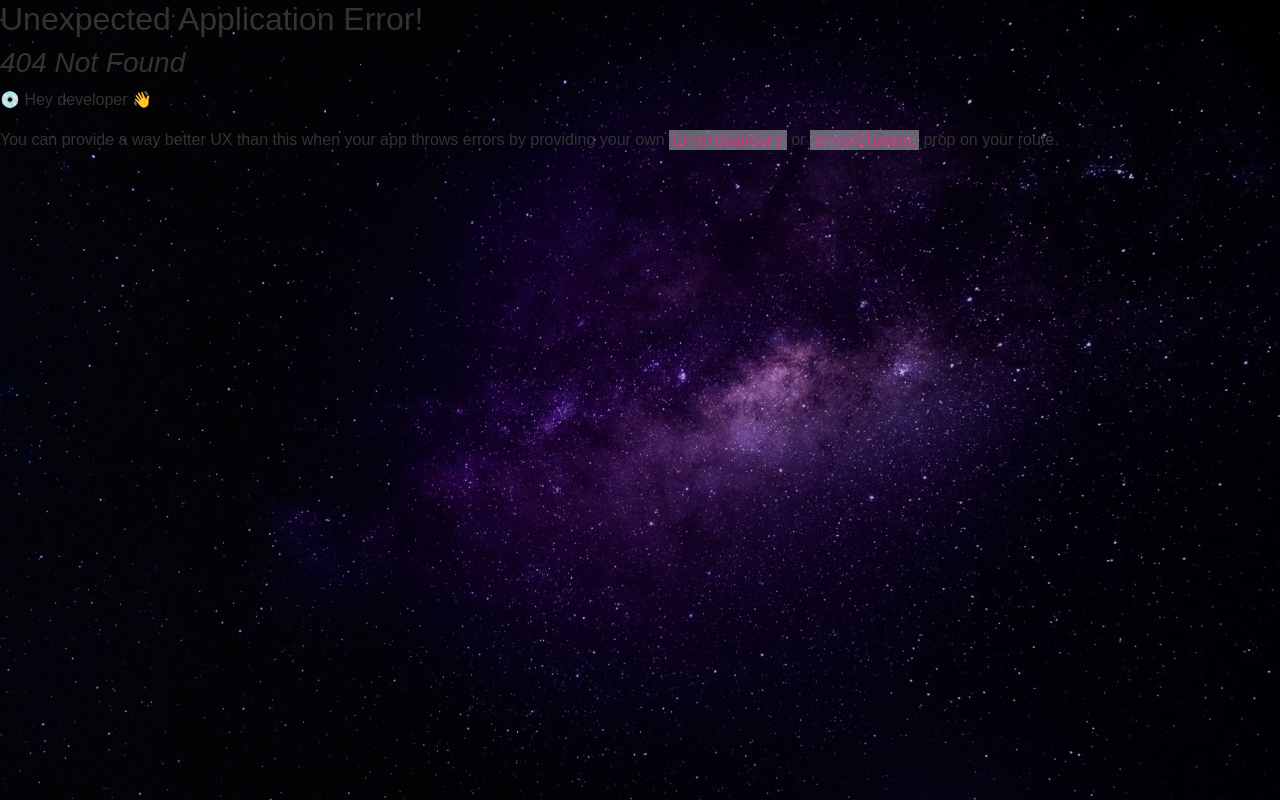
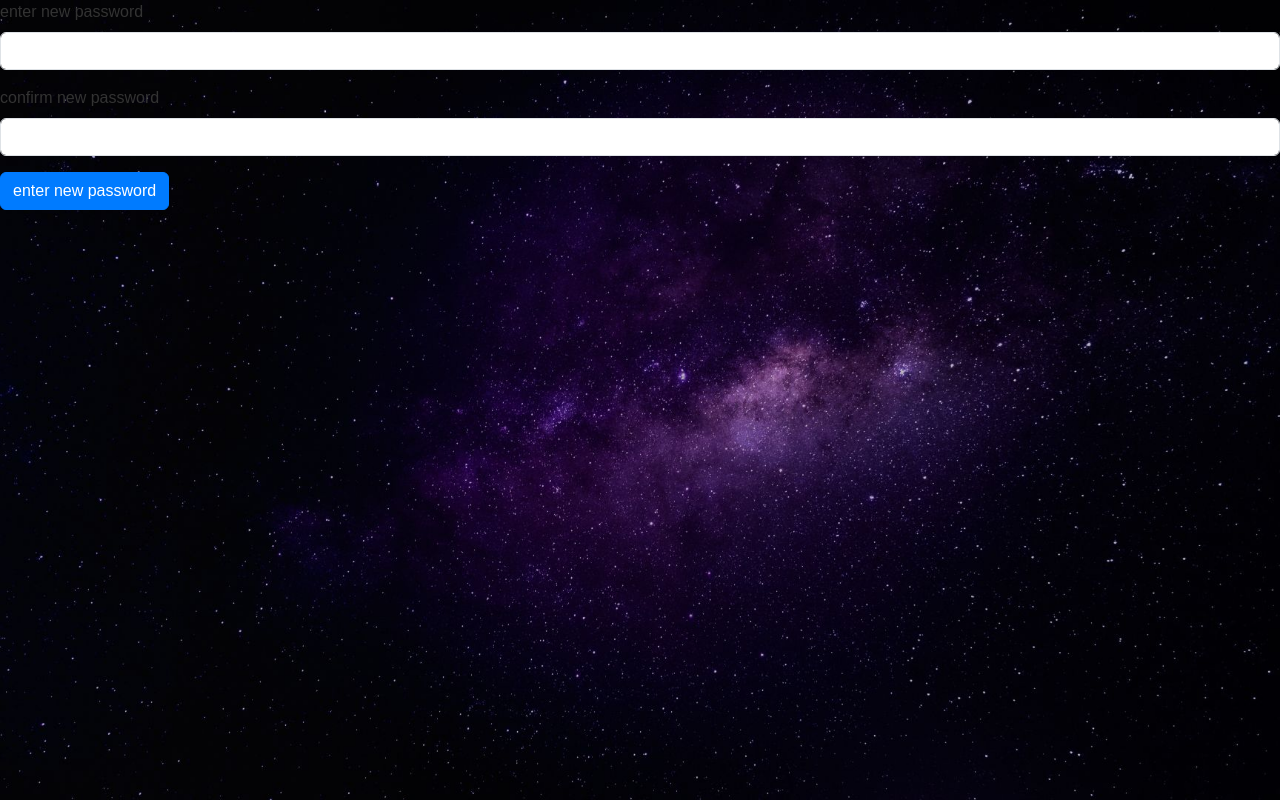
Before and after one commit to Inderjeetsingh2003/MeetAura, a React (Create React App) app in the folder meetaurafrontend/: page /resetpassword/1 in a window 1280 px wide. Before the commit this address had no page. Built offline with nearby package versions, Linux system fonts and the light colour scheme.

Commit message:
forgotpassword done

```diff
--- /dev/null
+++ b/meetaurafrontend/src/components/ForgetPassword.js
@@ -0,0 +1,44 @@
+import React, { useState } from 'react'
+
+export default function ForgetPassword() {
+
+    const [email,Setemail]=useState()
+
+    const handleclick=async(e)=>
+        {
+            console.log("the email for forgot password is:",email)
+                e.preventDefault()
+                const response =await fetch('http://localhost:4000/user/forgotpassword/',
+                    {
+                        mode:'cors',
+                        method:'POST',
+                        headers:{
+                            "Content-Type":'application/json'
+                        },
+                        body:JSON.stringify({email})
+                    }
+
+                )
+                const json=await response.json()
+                if(json.success)
+                    {
+                        console.log("the token has been sent now redirect to password reset page")
+                    }
+                    else{
+                        alert(json.message)
+                    }
+        }
+
+
+  return (
+    <form>
+  <div class="mb-3">
+    <label for="exampleInputEmail1" class="form-label" name='email'>Email address</label>
+    <input type="email" class="form-control" id="exampleInputEmail1" aria-describedby="emailHelp"  value={email} onChange={(e)=>Setemail(e.target.value)}/>
+    <div id="emailHelp" class="form-text">We'll never share your email with anyone else.</div>
+  </div>
+
+  <button type="button" class="btn btn-primary" onClick={handleclick}>click to get token</button>
+</form>
+  )
+}
--- a/meetaurafrontend/src/components/PulbicRooms.js
+++ b/meetaurafrontend/src/components/PulbicRooms.js
@@ -23,7 +23,7 @@ const handleclick=(roomid)=>
                     <ul className="list-group list-group-flush">
                         <li className="list-group-item">Access Type: {room.accesstype}</li>
                         <li className="list-group-item">Room Type: {room.roomtype}</li>
-                        <li className="list-group-item">Admin: {room.admin.username}</li>
+                        {room.admin.username&& <li className="list-group-item">Admin: {room.admin.username}</li>}
                         {/* Add more details as needed */}
                     </ul>
 
--- /dev/null
+++ b/meetaurafrontend/src/components/ResetPassword.js
@@ -0,0 +1,61 @@
+import React, { useState } from 'react'
+import { useNavigate, useParams } from 'react-router-dom'
+
+export default function ResetPassword() {
+const navigate=useNavigate()
+    const {token}=useParams()
+    const[creadentials,Setcreadentials]=useState({password:'',confirmpassword:''})
+   const handleClick=async(e)=>
+    {
+        e.preventDefault()
+        localStorage.removeItem('user-token')
+        if(creadentials.password!==creadentials.confirmpassword)
+            {
+                alert("password do not match")
+                return
+            }
+            else{
+                const response=await fetch(`http://localhost:4000/user/resetpassword/${token}`,
+                    {
+                        mode:'cors',
+                        method:'PUT',
+                        headers:{
+                            "Content-type":'application/json'
+                        },
+                        body:JSON.stringify({password:creadentials.password})
+                    }
+                )
+                const json=await response.json()
+                if(json.success)
+                    {
+                        alert(json.message)
+                        navigate('/login')
+                    }
+                    else{
+                        alert(json.message)
+                        navigate('/forgotpassword')
+                    }
+            }
+    }
+
+const handlechange=(e)=>
+    {
+        Setcreadentials({...creadentials,[e.target.name]:e.target.value})
+    }
+  return (
+    <>
+
+    <div> <div class="mb-3">
+    <label for="exampleInputPassword1" class="form-label" >enter new password</label>
+    <input type="password" class="form-control" id="exampleInputPassword1" name='password' value={creadentials.password} onChange={handlechange}/>
+  </div>
+
+  <div class="mb-3">
+    <label for="exampleInputPassword1" class="form-label">confirm new password</label>
+    <input type="password" class="form-control" id="exampleInputPassword1"  name='confirmpassword' value={creadentials.confirmpassword} onChange={handlechange}/>
+  </div>
+  <button type="button" class="btn btn-primary" onClick={handleClick}>enter new password</button>
+  </div>
+    </>
+  )
+}
--- a/meetaurafrontend/src/pages/Home.js
+++ b/meetaurafrontend/src/pages/Home.js
@@ -47,7 +47,7 @@ export default function Home() {
     <div className="home-container">
 
 <Navbar />
-      <PulbicRooms />
+      <PulbicRooms/>
 
       <button className="create-room-button" onClick={handleClick}>
         +
--- a/meetaurafrontend/src/pages/Login.js
+++ b/meetaurafrontend/src/pages/Login.js
@@ -102,6 +102,7 @@ export default function Login() {
           >
             Login
           </button>
+          <Link  to ='/forgotpassword'>forgotpassword</Link>
           <Googleauth />
         </form>
       </div>
```
Also changed, not shown: meetaurafrontend/src/App.js (+10 -0 lines).
